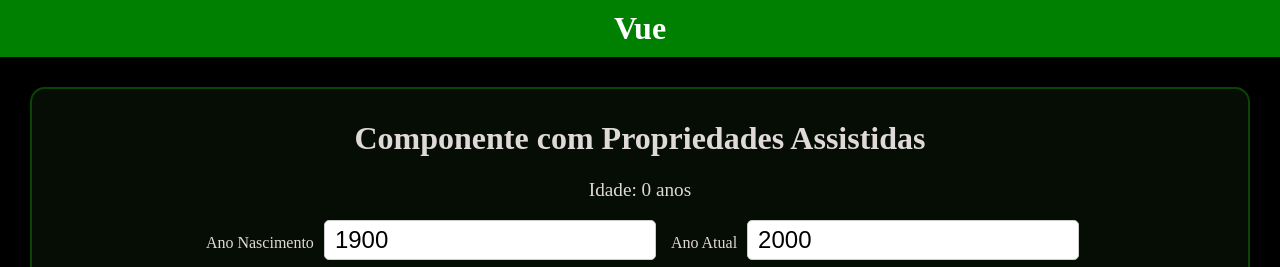
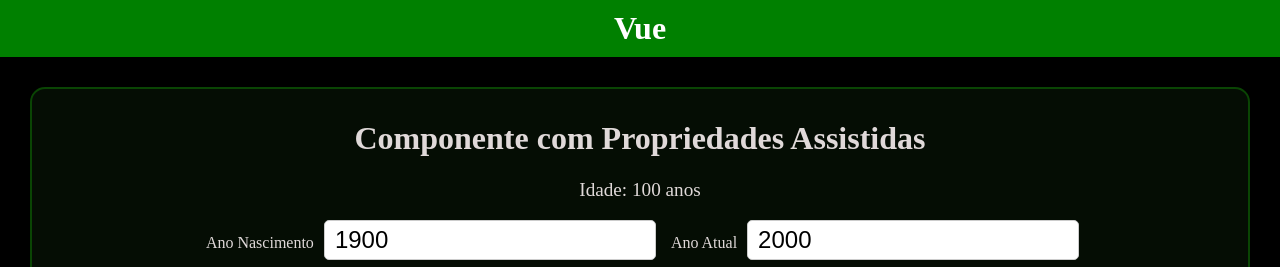
Before and after one commit to eriick-monteiro/aula-vue, a Vue app: page / in a window 1280 px wide. Shown: the top 267 px of the page. Built offline with nearby package versions, Linux system fonts and the light colour scheme.

Commit message:
:sparkles: feat: Propriedade Assistida Watch Effect

```diff
--- a/src/components/PropriedadesAssistidas.vue
+++ b/src/components/PropriedadesAssistidas.vue
@@ -11,19 +11,25 @@
 
 
 <script setup>
-    import { ref, watch } from 'vue';
+    import { ref } from 'vue';
+    // import { watch } from 'vue';
+    import { watchEffect } from 'vue';
 
     const anoNascimento = ref(1900);
     const anoAtual = ref(2000);
     const idade = ref(0);
 
-    watch(anoAtual, (ano) => {
-        idade.value = ano - anoNascimento.value;
+    watchEffect(() => {
+        idade.value = anoAtual.value - anoNascimento.value;
     });
 
-    watch(anoNascimento, (ano) => {
-        idade.value = anoAtual.value - ano;
-    });
+    // watch(anoAtual, (ano) => {
+    //     idade.value = ano - anoNascimento.value;
+    // });
+
+    // watch(anoNascimento, (ano) => {
+    //     idade.value = anoAtual.value - ano;
+    // });
 </script>
 
 
```
